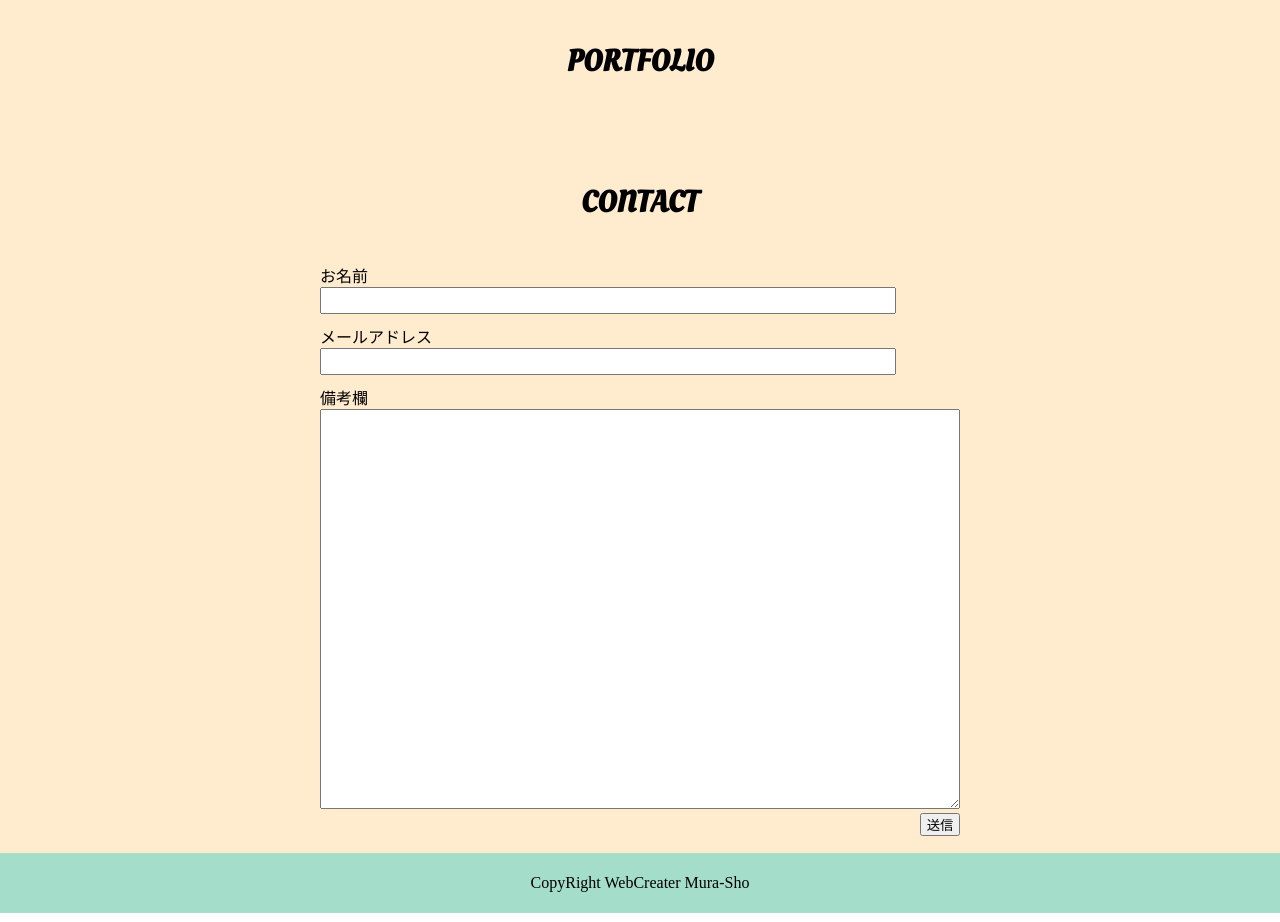
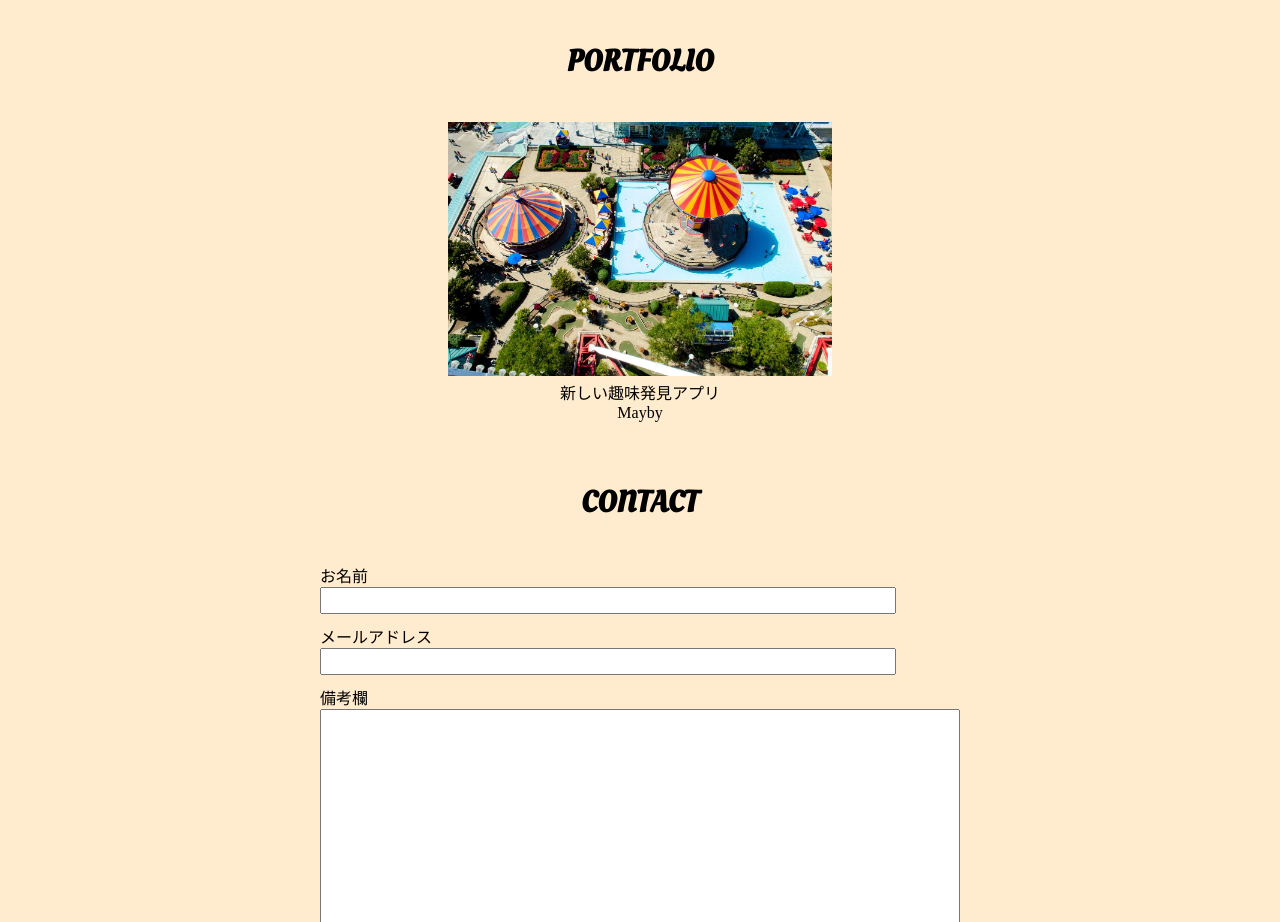
Before and after one commit to shori-murataya/my_portfolio, a plain HTML site: page index.html in a window 1280 px wide. Shown: the part 1836-2758 px from the top of the page. Drawn offline with nearby package versions, Linux system fonts and the light colour scheme.

Commit message:
add mayby

```diff
--- a/css/responsive.css
+++ b/css/responsive.css
@@ -35,6 +35,10 @@
     min-width: 320px;
     padding-bottom: 40px;
   }
+  .portfolio .port1{
+    width: 80%;
+    height: auto;
+}
 
   .contact{
     padding-bottom: 50px;
--- a/css/style.css
+++ b/css/style.css
@@ -172,6 +172,25 @@ header .header-menu li:hover{
     font-family: 'Oleo Script', cursive;
     padding: 60px 0 40px 0;
 }
+.portfolio .portfolio-lists{
+    display: flex;
+    justify-content: center;
+    text-align: center;
+}
+.portfolio .port1{
+    width: 30%;
+    height: 300px;
+}
+.port1 img{
+    width: 100%;
+    height: auto;
+    transition: all 0.2s;
+    cursor: pointer;
+}
+.port1 img:hover{
+    opacity: 0.8;
+}
+
 /* CONTACT */
 .contact{
     width: 100%;
--- a/index.html
+++ b/index.html
@@ -68,6 +68,15 @@
   </div>
   <div class="portfolio" id="4">
     <h2 class="portfolio-p">PORTFOLIO</h2>
+    <div class="portfolio-lists">
+      <div class="port1">
+        <a href="https://mayby.herokuapp.com/"><img src="images/amusement-park-1209681_1280.jpg" alt=""></a>
+        <p class="port-intro">新しい趣味発見アプリ</p>
+        <p class="port-title">Mayby</p>
+      </div>
+      <div class="port2"></div>
+      <div class="port3"></div>
+    </div>
   </div>
   <div class="contact" id="5">
     <h2 class="contact-p">CONTACT</h2>
```
Also changed, not shown: images/amusement-park-1209681_1280.jpg (added).
